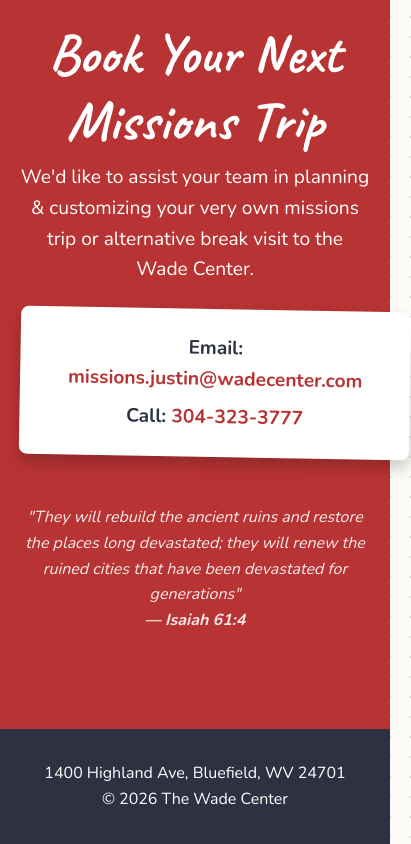
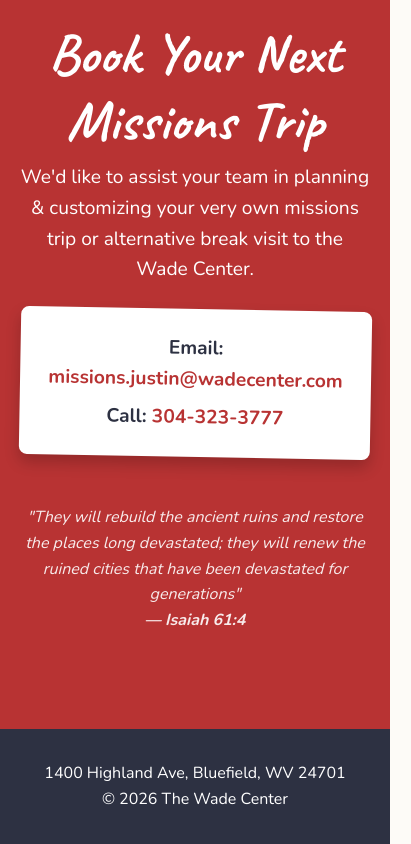
Before and after one commit to SaiTheFox/WadeCenter.org, a plain HTML site: page missions.html in a window 390 px wide. Shown: the part 9613-10457 px from the top of the page, 411 px wide, since content can reach past the window. Drawn offline with nearby package versions, Linux system fonts and the light colour scheme.

Commit message:
Doing some mobile tweaks
Idk if this will break it, haven't tried just overwriting before.

```diff
--- a/missions.html
+++ b/missions.html
@@ -186,7 +186,7 @@
                 flex-direction: column; align-items: center; padding: 0; max-height: 0; overflow: hidden;
                 transition: max-height 0.4s ease-out, padding 0.4s ease-out; box-shadow: 0 10px 15px rgba(0,0,0,0.1);
             }
-            .nav-links.nav-active { max-height: 400px; padding: 2rem 0; }
+            .nav-links.nav-active { max-height: 600px; padding: 2rem 0; }
             .nav-links li { margin: 1rem 0; }
             .toggle .line1 { transform: rotate(-45deg) translate(-6px, 6px); }
             .toggle .line2 { opacity: 0; }
@@ -435,10 +435,14 @@
         <h2 style="font-size: 3.5rem; margin-bottom: 0.5rem;">Book Your Next Missions Trip</h2>
         <p style="font-size: 1.2rem; max-width: 600px; margin: 0 auto 1.5rem;">We'd like to assist your team in planning & customizing your very own missions trip or alternative break visit to the Wade Center.</p>
 
-        <div style="background-color: white; color: var(--charcoal); display: inline-block; padding: 1.5rem 3rem; border-radius: 8px; box-shadow: 0 8px 15px rgba(0,0,0,0.2); transform: rotate(1deg);">
-            <p style="font-size: 1.2rem; font-weight: 700; margin-bottom: 0.5rem;">Email: <a href="mailto:missions.justin@wadecenter.com" style="color: var(--wade-red); text-decoration: none;">missions.justin@wadecenter.com</a></p>
-            <p style="font-size: 1.2rem; font-weight: 700;">Call: <a href="tel:3043233777" style="color: var(--wade-red); text-decoration: none;">304-323-3777</a></p>
-        </div>
+<div style="background-color: white; color: var(--charcoal); display: inline-block; padding: 1.5rem; border-radius: 8px; box-shadow: 0 8px 15px rgba(0,0,0,0.2); transform: rotate(1deg); max-width: 100%; box-sizing: border-box;">
+    <p style="font-size: 1.2rem; font-weight: 700; margin-bottom: 0.5rem; word-break: break-word;">
+        Email: <a href="mailto:missions.justin@wadecenter.com" style="color: var(--wade-red); text-decoration: none;">missions.justin@wadecenter.com</a>
+    </p>
+    <p style="font-size: 1.2rem; font-weight: 700;">
+        Call: <a href="tel:3043233777" style="color: var(--wade-red); text-decoration: none;">304-323-3777</a>
+    </p>
+</div>
 
         <blockquote style="margin-top: 3rem; font-style: italic; opacity: 0.9;">
             "They will rebuild the ancient ruins and restore the places long devastated; they will renew the ruined cities that have been devastated for generations"<br>
```
Also changed, not shown: about.html (+1 -1 lines), contact.html (+1 -1 lines), index.html (+1 -1 lines), programs.html (+1 -1 lines), staff.html (+1 -1 lines).
